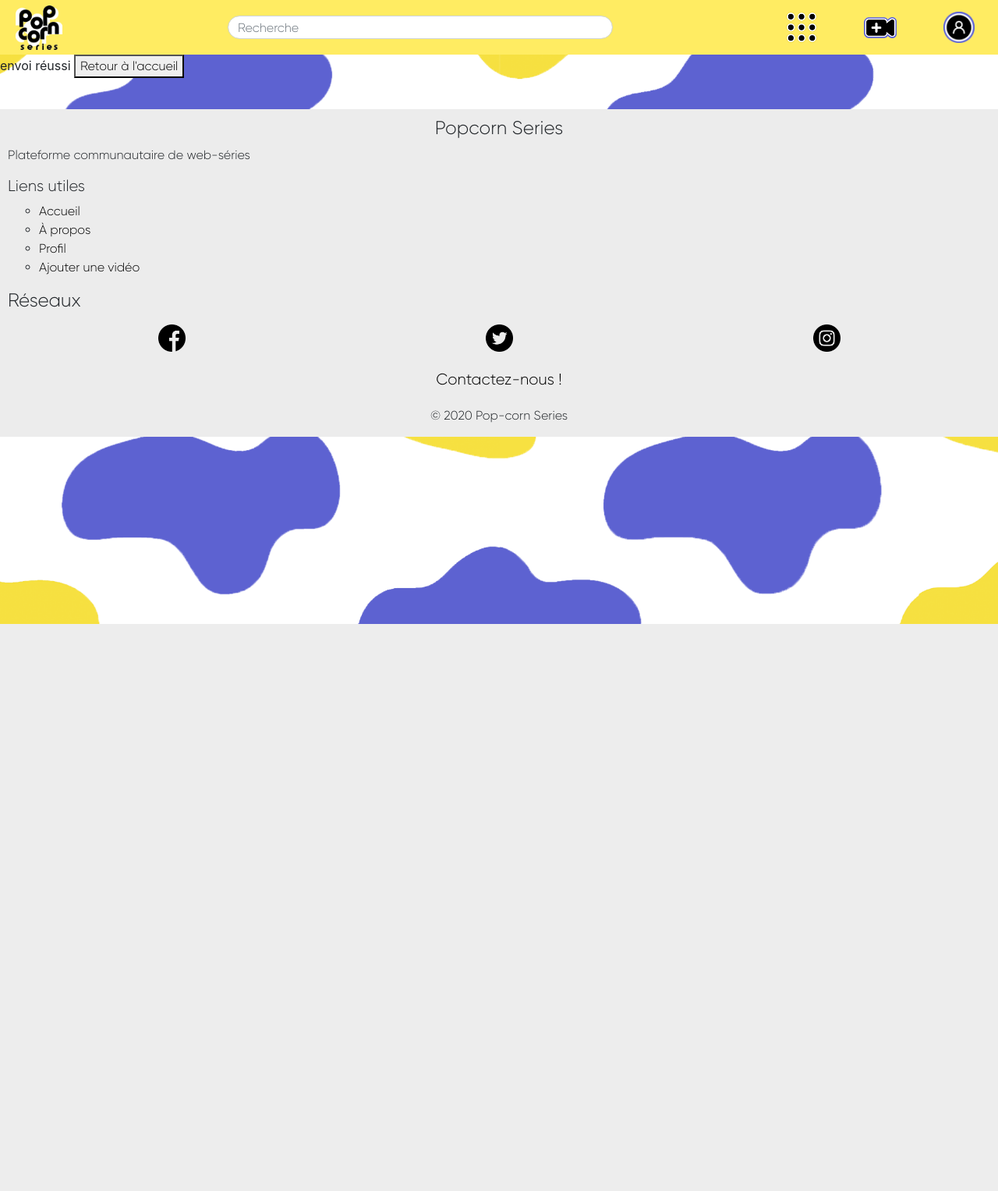
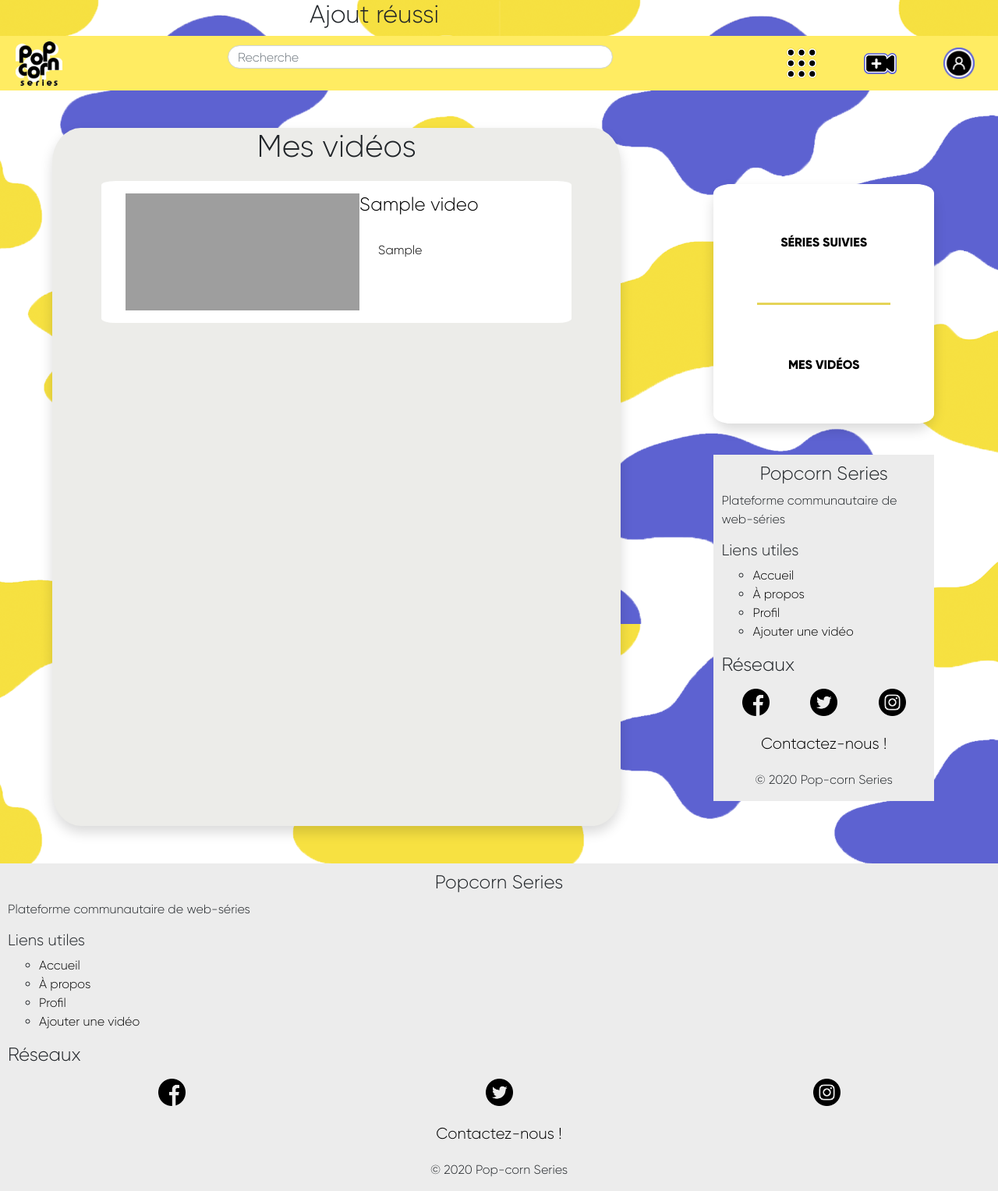
Before and after one commit to BalthPa/BAP-Crealinx-Web, a PHP site: page /envoiVideo.php in a window 1280 px wide. Shown: the whole page at 78% size. Before the commit the page ends 800 px from the top, so only its background shows below. Run offline with PHP 8.4, Linux system fonts and the light colour scheme; the visitor is signed in with stand-in values (Sample User, id 1); tables that the repository leaves empty or names only in its code hold one stand-in row (values such as "Sample post"); data that the repository does not hold is empty; grey boxes are pictures that could not be loaded.

Commit message:
Update watchlater and mes videos pages

```diff
--- a/css/style.css
+++ b/css/style.css
@@ -160,6 +160,12 @@ h3 {
     border-radius: 5%;
 }
 
+/* MES VIDEOS / SERIES SUIVIS */
+.maVideo, .videoSuivie{
+    background-color: #ffffff;
+    border-radius: 3%;
+    margin: 2% 0;
+}
 
 
 
--- a/pages/envoiVideo.php
+++ b/pages/envoiVideo.php
@@ -1,6 +1,5 @@
 
 <?php
-	include('../inc/header.inc.php');
 	// Connexion à la base de données
 	include ("../inc/connection.inc.php");
 
@@ -18,18 +17,18 @@
 	'creator' => $_POST['creator']
     ));
 
-	echo "envoi réussi";
 
-
-	$add = $bdd->prepare('INSERT INTO watchlater(title_video, url_video) VALUES (:title_video, :url_video)');
+	$add = $bdd->prepare('INSERT INTO watchlater(title_video, url_video, synopsis_video) VALUES (:title_video, :url_video, :synopsis_video)');
 	$add->execute(array(
 		'title_video' => $_POST['title'],
 		'url_video' => $_POST['url'],
+		'synopsis_video' => $_POST['synopsis']
 	))
 ?>
 
+<h2 class='col-sm-9 text-center'> Ajout réussi </h2>
 
-
-<a href="index.php"><button>Retour à l'accueil</button></a>
-
-<?php include('../inc/footer.inc.php') ?>
+<?php
+include('mesVideos.php');
+include('../inc/footer.inc.php')
+?>
--- a/pages/mesVideos.php
+++ b/pages/mesVideos.php
@@ -10,16 +10,19 @@
 
             include ('../inc/connection.inc.php');
             $idCreator = $_SESSION['id'];
-            $req = $bdd->query("SELECT * FROM video WHERE id_creator = $idCreator");
+            $req = $bdd->query("SELECT * FROM video WHERE id_creator = $idCreator ORDER BY id DESC");
 
             while($data=$req->fetch()){
                 $yt_id = substr($data['url'], -11);
             ?>
-        <a href="lecteur.php?creator=<?php echo $data['id'] ?>">
-            <div class='video m-3'>
-                <h4><?php echo $data['title']?></h4>
-                <iframe src="https://www.youtube.com/embed/<?php echo $yt_id?>" frameborder="0"
+        <a href="lecteur.php?creator=<?= $data['id'] ?>" class='col-sm-12 maVideo'>
+            <div class='video m-3 d-flex justify-space-around'>
+                <iframe src="https://www.youtube.com/embed/<?= $yt_id?>" frameborder="0"
                 allow="accelerometer; autoplay; encrypted-media; gyroscope; picture-in-picture" allowfullscreen></iframe>
+                <div class='d-block'>
+                <h4><?= $data['title']?></h4><br>
+                <p class='text-left ml-4'><?= $data['synopsis'] ?></p>
+                </div>
             </div>
         </a>
 
```
Also changed, not shown: inc/watchLaterConnecte.inc.php (+7 -4 lines).
